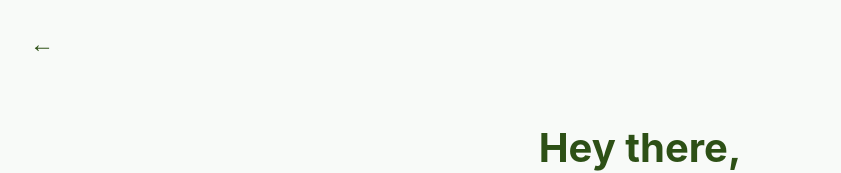
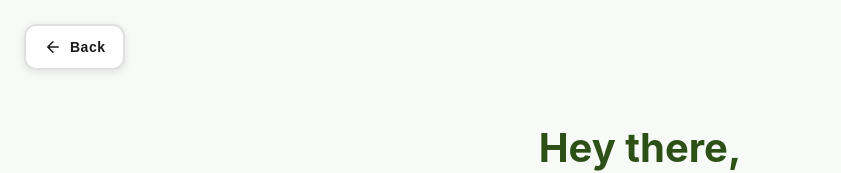
Before and after one commit to siddhiupadhyay23/dig-krishi, a React (Vite) app in the folder frontend/: page /login in a window 1280 px wide. Shown: the top 173 px of the page, without its empty margins (0-841 px from the left). Built offline with nearby package versions, Linux system fonts and the light colour scheme; a web font is replaced by a local one.

Commit message:
Back Button and Features Page

```diff
--- a/frontend/src/components/Features.scss
+++ b/frontend/src/components/Features.scss
@@ -3,6 +3,25 @@
   background-color: var(--color-white);
   overflow-x: hidden;
   width: 100%;
+
+  // Keyframes for animations
+  @keyframes cardFloat {
+    0%, 100% {
+      transform: translateY(0px);
+    }
+    50% {
+      transform: translateY(-2px);
+    }
+  }
+
+  @keyframes iconGlow {
+    0%, 100% {
+      filter: drop-shadow(0 0 0px rgba(0, 181, 100, 0));
+    }
+    50% {
+      filter: drop-shadow(0 0 8px rgba(0, 181, 100, 0.4));
+    }
+  }
 
   .features-container {
     max-width: 1200px;
@@ -48,25 +67,102 @@
         border-radius: 16px;
         border: 2px solid var(--color-card-border);
         box-shadow: 0 8px 32px var(--color-shadow);
-        transition: all 0.3s ease;
+        transition: all 0.4s cubic-bezier(0.25, 0.46, 0.45, 0.94);
         min-height: 280px;
+        position: relative;
+        overflow: hidden;
+        cursor: pointer;
+
+        // Add subtle gradient overlay on hover
+        &::before {
+          content: '';
+          position: absolute;
+          top: 0;
+          left: 0;
+          right: 0;
+          bottom: 0;
+          background: linear-gradient(
+            135deg,
+            transparent 0%,
+            rgba(0, 181, 100, 0.03) 50%,
+            transparent 100%
+          );
+          opacity: 0;
+          transition: opacity 0.4s ease;
+          pointer-events: none;
+        }
 
         &:hover {
-          transform: translateY(-8px);
-          box-shadow: 0 16px 48px var(--color-shadow-hover);
+          transform: translateY(-12px) scale(1.02);
+          box-shadow: 0 20px 60px var(--color-shadow-hover),
+                      0 0 0 1px rgba(0, 181, 100, 0.1);
           border-color: var(--color-primary);
           background: var(--color-hover-bg);
+
+          &::before {
+            opacity: 1;
+          }
+
+          .feature-icon {
+            transform: translateY(-4px) scale(1.1);
+            color: var(--color-accent);
+
+            .feature-svg-icon {
+              filter: drop-shadow(0 4px 8px rgba(0, 181, 100, 0.3));
+            }
+          }
+
+          .feature-title {
+            color: var(--color-primary);
+            transform: translateX(2px);
+          }
+
+          .feature-description {
+            color: var(--color-text-primary);
+            transform: translateX(4px);
+          }
+        }
+
+        // Add a subtle border animation
+        &::after {
+          content: '';
+          position: absolute;
+          top: 0;
+          left: 0;
+          right: 0;
+          bottom: 0;
+          border-radius: 16px;
+          padding: 2px;
+          background: linear-gradient(
+            135deg,
+            transparent,
+            rgba(0, 181, 100, 0.4),
+            rgba(76, 175, 80, 0.4),
+            transparent
+          );
+          mask: linear-gradient(#fff 0 0) content-box, linear-gradient(#fff 0 0);
+          mask-composite: subtract;
+          opacity: 0;
+          transition: opacity 0.4s ease;
+          pointer-events: none;
+        }
+
+        &:hover::after {
+          opacity: 1;
         }
 
         .feature-icon {
           color: var(--color-primary);
           margin-bottom: 24px;
           flex-shrink: 0;
-          transition: all 0.3s ease;
+          transition: all 0.4s cubic-bezier(0.34, 1.56, 0.64, 1);
+          position: relative;
+          z-index: 2;
 
           .feature-svg-icon {
             width: 48px;
             height: 48px;
+            transition: filter 0.4s ease;
           }
         }
 
@@ -76,6 +172,9 @@
           color: var(--color-text-primary);
           margin: 0 0 16px 0;
           line-height: 1.3;
+          transition: all 0.3s ease;
+          position: relative;
+          z-index: 2;
         }
 
         .feature-description {
@@ -84,6 +183,9 @@
           margin: 0;
           line-height: 1.6;
           flex-grow: 1;
+          transition: all 0.3s ease;
+          position: relative;
+          z-index: 2;
         }
       }
     }
@@ -108,6 +210,12 @@
         .feature-card {
           padding: 30px 25px;
           min-height: auto;
+
+          // Reduce hover effects on mobile for performance
+          &:hover {
+            transform: translateY(-6px) scale(1.01);
+            box-shadow: 0 12px 40px var(--color-shadow-hover);
+          }
 
           .feature-icon {
             margin-bottom: 16px;
--- a/frontend/src/components/Login.jsx
+++ b/frontend/src/components/Login.jsx
@@ -75,7 +75,20 @@ const Login = ({ onBackToHome, onNavigateToSignUp, onLoginSuccess }) => {
     <div className="login-container">
       {/* Back Button */}
       <button className="login-back-btn" onClick={onBackToHome}>
-        ←
+        <svg
+          viewBox="0 0 24 24"
+          fill="none"
+          stroke="currentColor"
+          className="back-arrow-icon"
+        >
+          <path
+            strokeLinecap="round"
+            strokeLinejoin="round"
+            strokeWidth={2}
+            d="M19 12H5m0 0l7 7m-7-7l7-7"
+          />
+        </svg>
+        <span className="back-text">Back</span>
       </button>
 
       {/* Main Content */}
--- a/frontend/src/components/Login.scss
+++ b/frontend/src/components/Login.scss
@@ -7,19 +7,67 @@
 
   .login-back-btn {
     position: absolute;
-    top: 20px;
-    left: 20px;
-    background: none;
-    border: none;
-    font-size: 24px;
-    color: var(--color-green);
+    top: 24px;
+    left: 24px;
+    display: flex;
+    align-items: center;
+    gap: 8px;
+    background: var(--color-white);
+    border: 2px solid var(--color-card-border);
+    color: var(--color-text-primary);
     cursor: pointer;
-    padding: 10px;
-    border-radius: 50%;
-    transition: background-color 0.3s ease;
+    padding: 12px 18px;
+    border-radius: 12px;
+    font-size: 14px;
+    font-weight: 600;
+    transition: all 0.3s ease;
+    box-shadow: 0 2px 8px rgba(0, 0, 0, 0.1);
+    z-index: 10;
+
+    .back-arrow-icon {
+      width: 18px;
+      height: 18px;
+      stroke-width: 2.5;
+      transition: transform 0.3s ease;
+    }
+
+    .back-text {
+      font-size: 14px;
+      font-weight: 600;
+      letter-spacing: 0.5px;
+    }
 
     &:hover {
-      background-color: rgba(45, 80, 22, 0.1);
+      background-color: var(--color-hover-bg);
+      border-color: var(--color-primary);
+      color: var(--color-primary);
+      transform: translateX(-2px);
+      box-shadow: 0 4px 12px rgba(0, 181, 100, 0.2);
+
+      .back-arrow-icon {
+        transform: translateX(-2px);
+      }
+    }
+
+    &:active {
+      transform: translateX(-1px) scale(0.98);
+      box-shadow: 0 2px 6px rgba(0, 181, 100, 0.3);
+    }
+
+    // Mobile responsive
+    @media (max-width: 768px) {
+      top: 16px;
+      left: 16px;
+      padding: 10px 14px;
+
+      .back-arrow-icon {
+        width: 16px;
+        height: 16px;
+      }
+
+      .back-text {
+        font-size: 13px;
+      }
     }
   }
 
--- a/frontend/src/components/SignUp.jsx
+++ b/frontend/src/components/SignUp.jsx
@@ -1,4 +1,5 @@
 import React, { useState } from 'react';
+import { useNavigate } from 'react-router-dom';
 import axios from 'axios';
 import './SignUp.scss';
 
@@ -87,7 +88,20 @@ const SignUp = ({ onBackToHome, onNavigateToLogin }) => {
     <div className="signup-container">
       {/* Back Button */}
       <button className="signup-back-btn" onClick={onBackToHome}>
-        ←
+        <svg
+          viewBox="0 0 24 24"
+          fill="none"
+          stroke="currentColor"
+          className="back-arrow-icon"
+        >
+          <path
+            strokeLinecap="round"
+            strokeLinejoin="round"
+            strokeWidth={2}
+            d="M19 12H5m0 0l7 7m-7-7l7-7"
+          />
+        </svg>
+        <span className="back-text">Back</span>
       </button>
 
       {/* Main Content */}
--- a/frontend/src/components/SignUp.scss
+++ b/frontend/src/components/SignUp.scss
@@ -7,19 +7,67 @@
 
   .signup-back-btn {
     position: absolute;
-    top: 20px;
-    left: 20px;
-    background: none;
-    border: none;
-    font-size: 24px;
-    color: var(--color-green);
+    top: 24px;
+    left: 24px;
+    display: flex;
+    align-items: center;
+    gap: 8px;
+    background: var(--color-white);
+    border: 2px solid var(--color-card-border);
+    color: var(--color-text-primary);
     cursor: pointer;
-    padding: 10px;
-    border-radius: 50%;
-    transition: background-color 0.3s ease;
+    padding: 12px 18px;
+    border-radius: 12px;
+    font-size: 14px;
+    font-weight: 600;
+    transition: all 0.3s ease;
+    box-shadow: 0 2px 8px rgba(0, 0, 0, 0.1);
+    z-index: 10;
+
+    .back-arrow-icon {
+      width: 18px;
+      height: 18px;
+      stroke-width: 2.5;
+      transition: transform 0.3s ease;
+    }
+
+    .back-text {
+      font-size: 14px;
+      font-weight: 600;
+      letter-spacing: 0.5px;
+    }
 
     &:hover {
-      background-color: rgba(45, 80, 22, 0.1);
+      background-color: var(--color-hover-bg);
+      border-color: var(--color-primary);
+      color: var(--color-primary);
+      transform: translateX(-2px);
+      box-shadow: 0 4px 12px rgba(0, 181, 100, 0.2);
+
+      .back-arrow-icon {
+        transform: translateX(-2px);
+      }
+    }
+
+    &:active {
+      transform: translateX(-1px) scale(0.98);
+      box-shadow: 0 2px 6px rgba(0, 181, 100, 0.3);
+    }
+
+    // Mobile responsive
+    @media (max-width: 768px) {
+      top: 16px;
+      left: 16px;
+      padding: 10px 14px;
+
+      .back-arrow-icon {
+        width: 16px;
+        height: 16px;
+      }
+
+      .back-text {
+        font-size: 13px;
+      }
     }
   }
 
```
